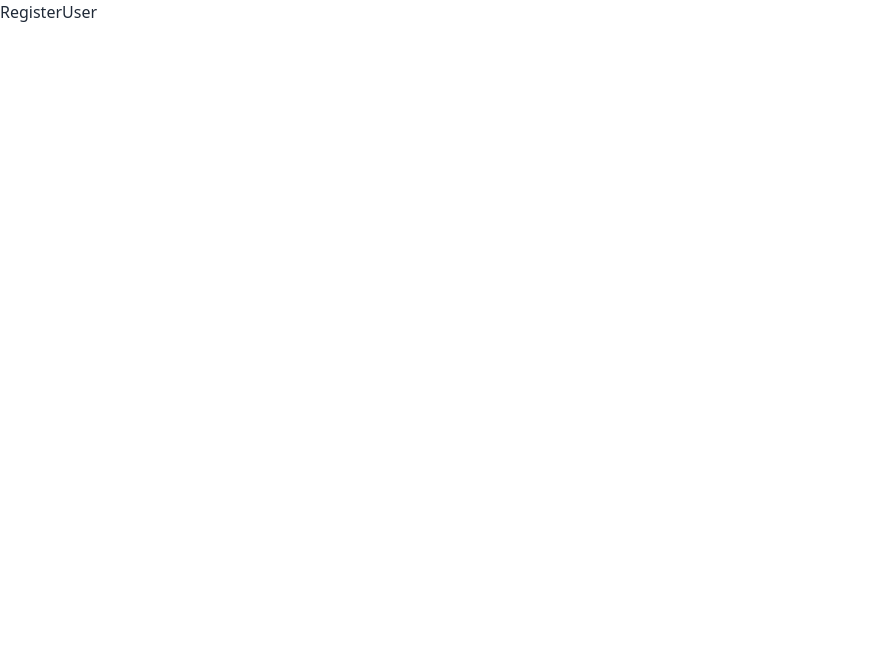
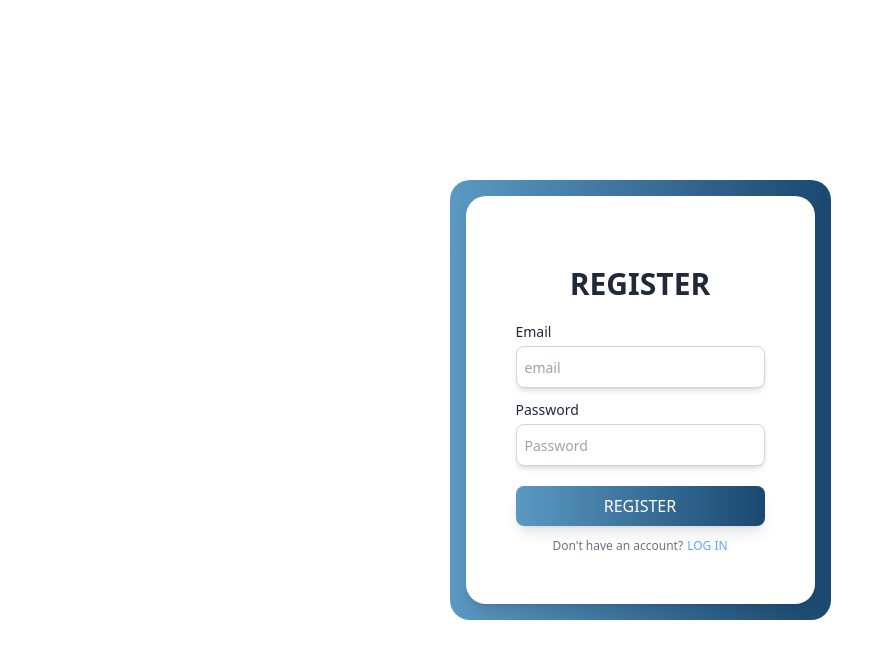
Before and after one commit to tanyaardhia/biodata_fullstackDeveloper, a React (Vite) app in the folder client/: page /register-user in a window 1280 px wide. Shown: the top 658 px of the page, without its empty margins (0-893 px from the left). Built offline with nearby package versions, Linux system fonts and the light colour scheme.

Commit message:
feat: register-user client

```diff
--- a/client/src/components/Form.jsx
+++ b/client/src/components/Form.jsx
@@ -4,6 +4,7 @@ export default function Form({
   handleSubmit,
   errors,
   isSubmitting,
+  title,
 }) {
   return (
     <>
@@ -13,7 +14,7 @@ export default function Form({
             <div className="border-[10px] border-transparent rounded-[20px] dark:bg-gray-900 bg-white shadow-lg p-4 sm:p-6 md:p-8 lg:p-10">
               <div className="flex flex-col justify-center items-center my-5">
                 <h1 className="mx-10 font-bold dark:text-gray-400 text-3xl text-center cursor-default">
-                  Welcome Back!
+                  {title}
                 </h1>
               </div>
 
@@ -72,7 +73,7 @@ export default function Form({
                     type="submit"
                     disabled={isSubmitting}
                   >
-                    {isSubmitting ? "Logging in..." : "LOG IN"}
+                    {isSubmitting ? "Submitting..." : title}
                   </button>
                 </div>
               </form>
@@ -81,10 +82,10 @@ export default function Form({
                   Don't have an account?
                   <a
                     className="group text-blue-400 transition-all duration-100 ease-in-out ml-1"
-                    href="/"
+                    href={title === "LOG IN" ? "/register" : "/login"}
                   >
                     <span className="cursor-pointer bg-left-bottom bg-gradient-to-r from-blue-400 to-blue-400 bg-[length:0%_2px] bg-no-repeat group-hover:bg-[length:100%_2px] transition-all duration-500 ease-out">
-                      Sign Up
+                      {title === "LOG IN" ? "Sign Up" : "LOG IN"}
                     </span>
                   </a>
                 </p>
--- a/client/src/views/Home.jsx
+++ b/client/src/views/Home.jsx
@@ -3,9 +3,7 @@ export default function Home() {
     <>
       <div>
         <h1>homepage</h1>
-        <a href="/login-user">LOGIN USER</a>
-        <br />
-        <a href="/login-admin">LOGIN Admin</a>
+        <a href="/login">LOGIN</a>
         <br />
         <a href="/register-user">register USER</a>
         <br />
--- a/client/src/views/Login-admin.jsx
+++ /dev/null
@@ -1,9 +0,0 @@
-export default function LoginAdmin() {
-    return (
-      <>
-        <div>
-          <h1>LoginAdmin</h1>
-        </div>
-      </>
-    );
-  }
--- a/client/src/views/Login-user.jsx
+++ b/client/src/views/Login.jsx
@@ -4,7 +4,7 @@ import { useForm } from "react-hook-form";
 import axios from "axios";
 import Form from "../components/Form";
 
-export default function LoginUser() {
+export default function Login() {
   const {
     register,
     handleSubmit,
@@ -44,6 +44,7 @@ export default function LoginUser() {
       onSubmit={onSubmit}
       errors={errors}
       isSubmitting={isSubmitting}
+      title="LOG IN"
     />
   );
 }
--- a/client/src/views/Register-user.jsx
+++ b/client/src/views/Register-user.jsx
@@ -1,9 +1,37 @@
+import { useNavigate } from "react-router-dom";
+import Form from "../components/Form";
+import { useForm } from "react-hook-form";
+import axios from "axios";
+
 export default function RegisterUser() {
-    return (
-      <>
-        <div>
-          <h1>RegisterUser</h1>
-        </div>
-      </>
-    );
-  }
+  const navigate = useNavigate();
+  const {
+    register,
+    handleSubmit,
+    formState: { errors, isSubmitting },
+  } = useForm();
+
+  const onSubmit = async (data) => {
+    try {
+      console.log("register masukk");
+      const responseRegisterUser = await axios.post(
+        "http://localhost:3000/register",
+        data
+      );
+      console.log(responseRegisterUser, ">> data reg user");
+      navigate("/login");
+    } catch (error) {
+      console.log(error, "error register user");
+    }
+  };
+  return (
+    <Form
+      register={register}
+      handleSubmit={handleSubmit}
+      onSubmit={onSubmit}
+      errors={errors}
+      title="REGISTER"
+      isSubmitting={isSubmitting}
+    />
+  );
+}
--- a/client/src/views/RegisterAdmin.jsx
+++ b/client/src/views/RegisterAdmin.jsx
@@ -1,8 +1,11 @@
+import Form from "../components/Form";
+
 export default function RegisterAdmin() {
   return (
     <>
       <div>
         <h1>RegisterAdmin</h1>
+        <Form />
       </div>
     </>
   );
```
Also changed, not shown: client/src/router.jsx (+3 -8 lines). Lines whose indentation alone changed are shown as unchanged.
